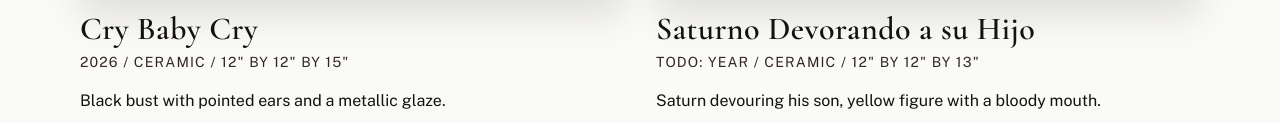
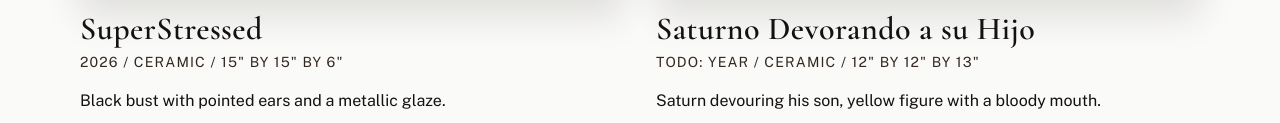
Before and after one commit to WeepingSleepwalker/weepingsleepwalker.github.io, a website: page work.html in a window 1280 px wide. Shown: the part 1767-1890 px from the top of the page. Drawn offline with nearby package versions, Linux system fonts and the light colour scheme.

Commit message:
Use corrected SuperStressed title and dimensions

```diff
--- a/work.html
+++ b/work.html
@@ -156,18 +156,18 @@
             <div class="work-image work-image--photo" aria-hidden="true">
               <img
                 class="work-image__asset"
-                src="assets/workpics/OCT2026REvamp/thumbnails/CryBabyCry12_12_15.jpg"
-                alt="Cry Baby Cry ceramic sculpture view"
+                src="assets/workpics/OCT2026REvamp/thumbnails/SuperStressed15_15_6.jpg"
+                alt="SuperStressed ceramic sculpture view"
                 width="720"
                 height="960"
                 loading="lazy"
                 decoding="async"
-                data-work-modal-src="assets/workpics/OCT2026REvamp/CryBabyCry12_12_15.JPG"
+                data-work-modal-src="assets/workpics/OCT2026REvamp/SuperStressed15_15_6.JPG"
               />
             </div>
             <div class="work-copy">
-              <h2>Cry Baby Cry</h2>
-              <p class="work-meta">2026 / Ceramic / 12" by 12" by 15"</p>
+              <h2>SuperStressed</h2>
+              <p class="work-meta">2026 / Ceramic / 15" by 15" by 6"</p>
               <!-- Base material: wood. -->
               <p class="work-description">Black bust with pointed ears and a metallic glaze.</p>
               <p class="work-expand-label">Click to expand</p>
```
Also changed, not shown: assets/workpics/OCT2026REvamp/thumbnails/SuperStressed15_15_6.jpg (renamed from assets/workpics/OCT2026REvamp/thumbnails/CryBabyCry12_12_15.jpg), 2 other files.
